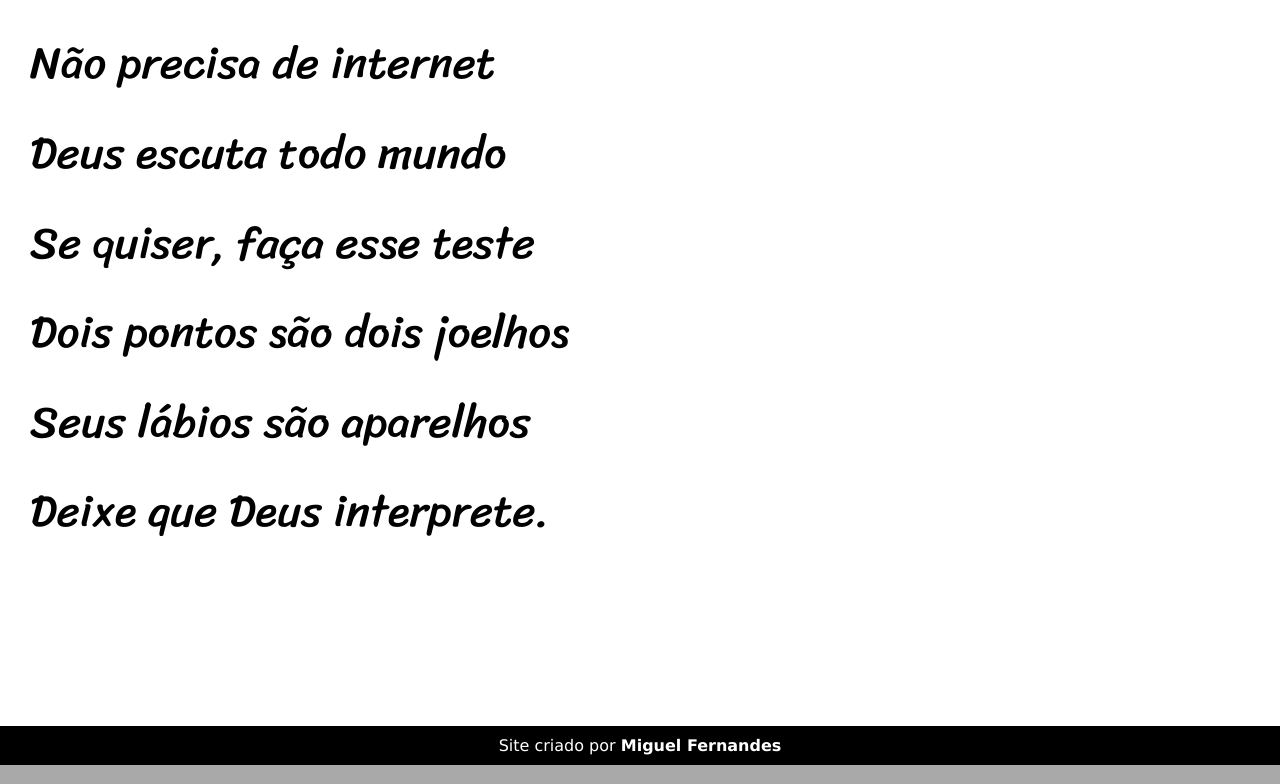
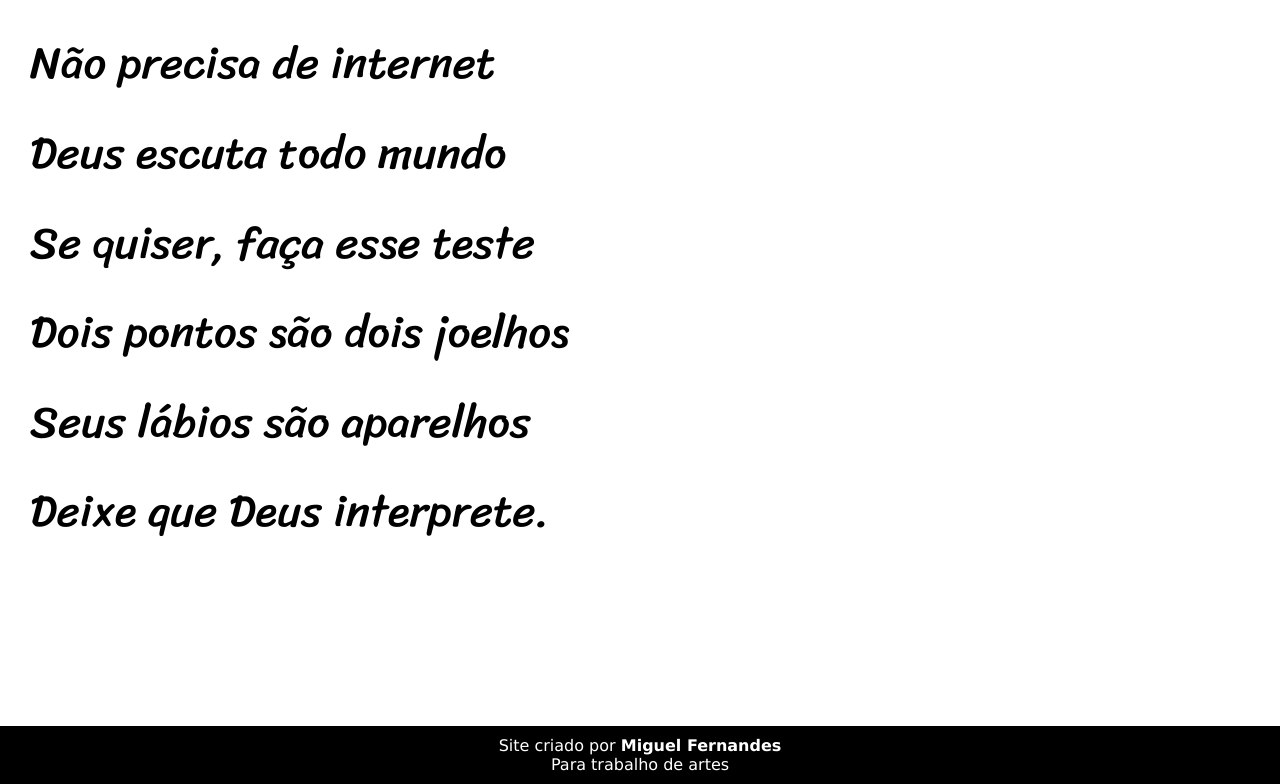
Before and after one commit to MiguelFers/html-css, a plain HTML site: page desafios/df012/index.html in a window 1280 px wide. Shown: the part 5074-5858 px from the top of the page. Drawn offline with Linux system fonts and the light colour scheme.

Commit message:
trab. artes
adcionei no footer trabalho de artes

```diff
--- a/desafios/df012/index.html
+++ b/desafios/df012/index.html
@@ -97,6 +97,7 @@
 
         <footer>
             <p>Site criado por <a href="https://MiguelFers.github.io" target="_blank">Miguel Fernandes</a> </p>
+            <p>Para trabalho de artes</p>
         </footer>
 </body>
 </html>
```
